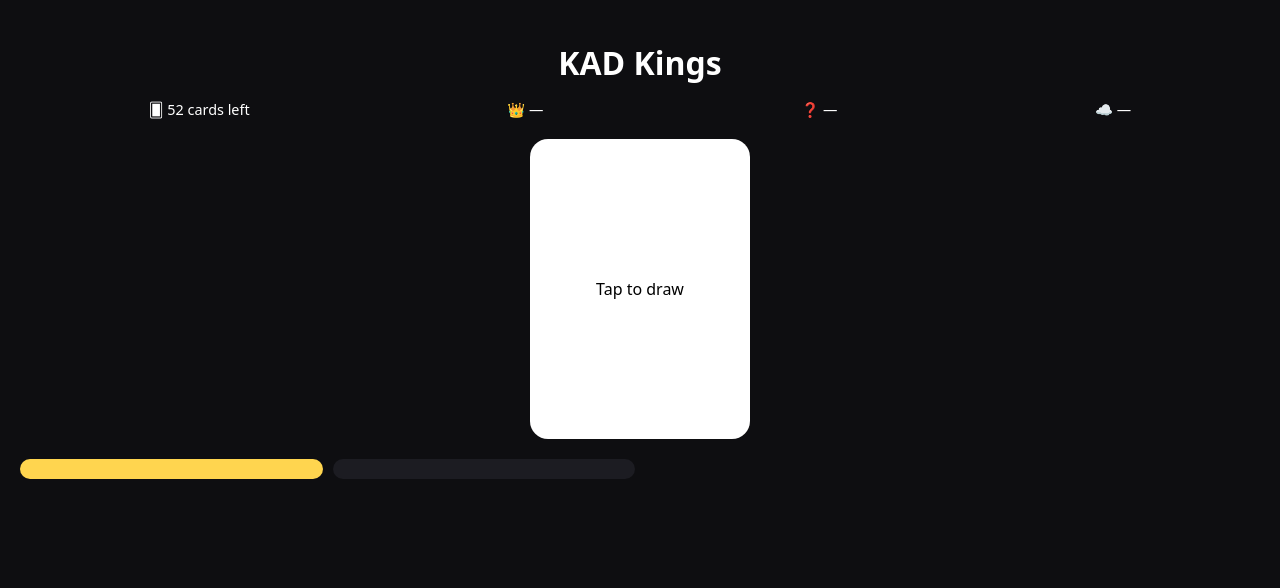
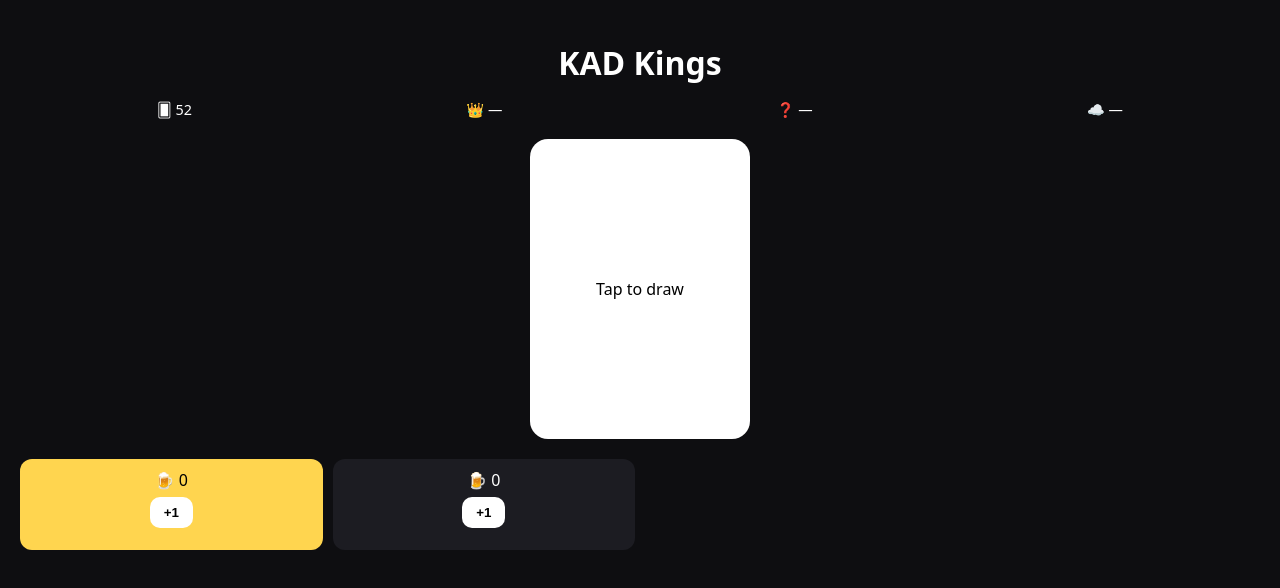
Before and after one commit to wbgl-blip/Visual-, a React (Vite) app: page / in a window 1280 px wide. Both pictures are taken after a click on the button "Start Game". Shown: the top 588 px of the page. Built offline with nearby package versions, Linux system fonts and the light colour scheme.

Commit message:
Update App.jsx

```diff
--- a/src/App.jsx
+++ b/src/App.jsx
@@ -1,4 +1,4 @@
-import { useEffect, useState } from "react";
+import { useState } from "react";
 import "./App.css";
 
 /* ------------------ DECK ------------------ */
@@ -20,6 +20,13 @@ const RULES = {
   J: "Thumb Master",
   Q: "Question Master",
   K: "Make a rule"
+};
+
+const MEDALS = {
+  A: "Hydration Hero 💧",
+  7: "Sky Lord ☁️",
+  J: "Sticky Fingers 🖐️",
+  Q: "Interrogator ❓"
 };
 
 function buildDeck() {
@@ -65,7 +72,7 @@ export default function App() {
   const [question, setQuestion] = useState(null);
   const [heaven, setHeaven] = useState(null);
 
-  /* -------- SETUP -------- */
+  /* ---------- SETUP ---------- */
 
   function updateName(i, value) {
     setPlayers(p =>
@@ -83,7 +90,7 @@ export default function App() {
     setSetup(false);
   }
 
-  /* -------- GAME LOOP -------- */
+  /* ---------- GAME ---------- */
 
   function drawCard() {
     if (!deck.length) return;
@@ -95,16 +102,36 @@ export default function App() {
     const rule = RULES[next.rank];
     speak(rule);
 
-    const name = players[active].name;
+    const playerName = players[active].name;
 
-    if (next.rank === "J") setThumb(name);
-    if (next.rank === "Q") setQuestion(name);
-    if (next.rank === "7") setHeaven(name);
+    if (next.rank === "J") setThumb(playerName);
+    if (next.rank === "Q") setQuestion(playerName);
+    if (next.rank === "7") setHeaven(playerName);
+
+    const medal = MEDALS[next.rank];
+    if (medal) {
+      setPlayers(p =>
+        p.map((pl, i) =>
+          i === active && !pl.medals.includes(medal)
+            ? { ...pl, medals: [...pl.medals, medal] }
+            : pl
+        )
+      );
+      speak(medal);
+    }
 
     setActive((active + 1) % players.length);
   }
 
-  /* -------- UI -------- */
+  function addDrink(i) {
+    setPlayers(p =>
+      p.map((pl, idx) =>
+        idx === i ? { ...pl, drinks: pl.drinks + 1 } : pl
+      )
+    );
+  }
+
+  /* ---------- UI ---------- */
 
   if (setup) {
     return (
@@ -131,7 +158,7 @@ export default function App() {
       <h1>KAD Kings</h1>
 
       <div className="status">
-        <span>🂠 {deck.length} cards left</span>
+        <span>🂠 {deck.length}</span>
         <span>👑 {thumb || "—"}</span>
         <span>❓ {question || "—"}</span>
         <span>☁️ {heaven || "—"}</span>
@@ -155,7 +182,15 @@ export default function App() {
             key={i}
             className={`player ${i === active ? "active" : ""}`}
           >
-            {p.name}
+            <strong>{p.name}</strong>
+            <div>🍺 {p.drinks}</div>
+            <button onClick={() => addDrink(i)}>+1</button>
+
+            <div className="medals">
+              {p.medals.map(m => (
+                <span key={m} className="medal">{m}</span>
+              ))}
+            </div>
           </div>
         ))}
       </div>
```
